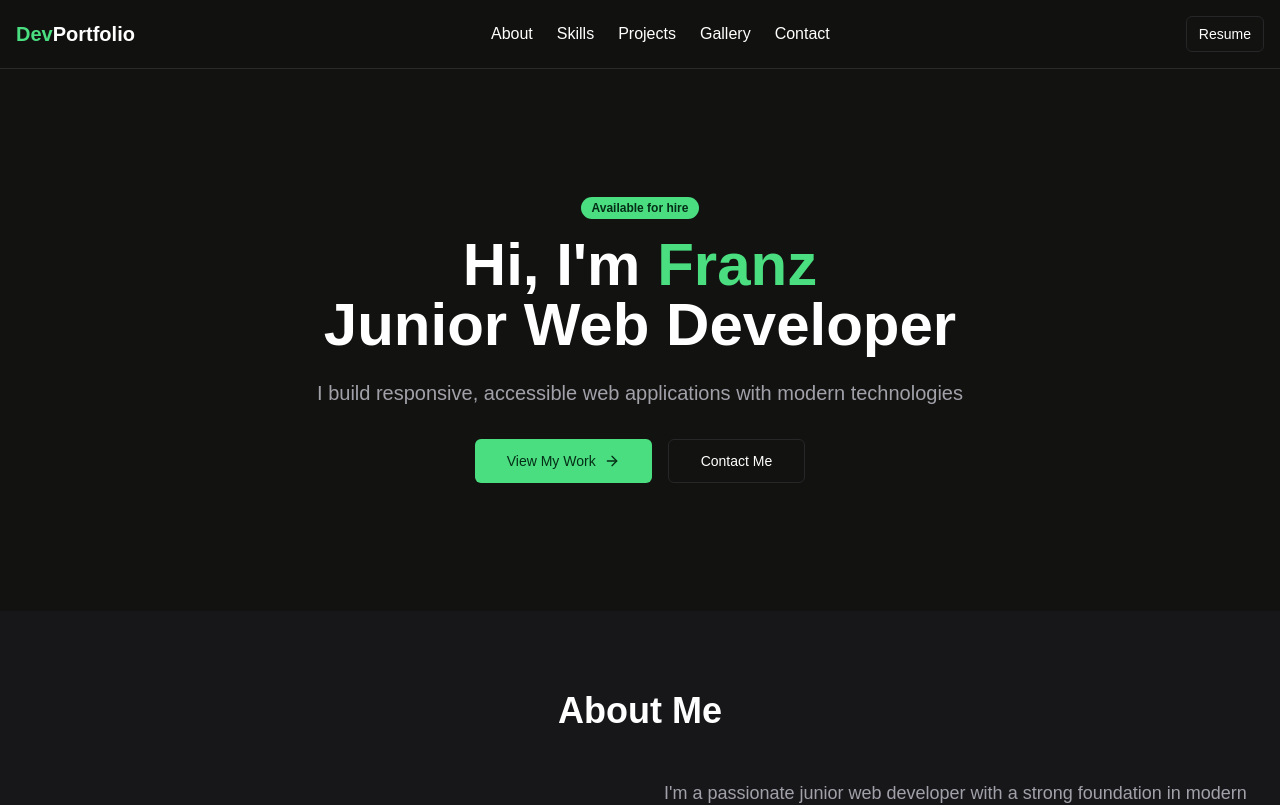
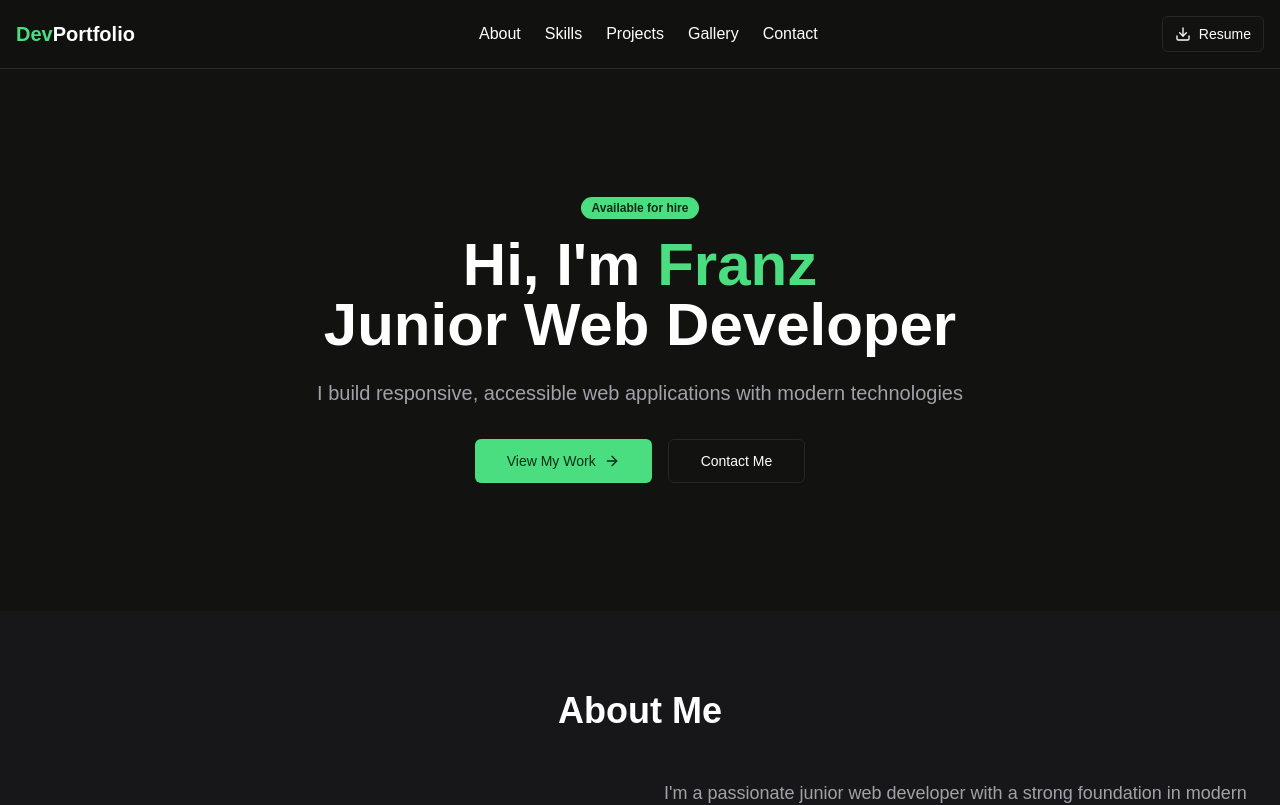
Before and after one commit to franz9113/myportfolio, a Next.js app: page / in a window 1280 px wide. Shown: the top 805 px of the page. Built offline with nearby package versions, Linux system fonts and the light colour scheme; a web font is replaced by a local one.

Commit message:
add resume file

```diff
--- a/src/components/layout/header.tsx
+++ b/src/components/layout/header.tsx
@@ -3,15 +3,16 @@
 import { useEffect } from 'react';
 import Link from 'next/link';
 import { Button } from '@/components/ui/button';
+import { Download } from 'lucide-react';
 import { navLinks } from '@/data/portfolio-data';
 
 export function Header() {
-  // Handle smooth scrolling for navigation links
+  // smooth scrolling for nav links
   useEffect(() => {
     const handleNavClick = (e: MouseEvent) => {
       const target = e.target as HTMLElement;
 
-      // Check if the clicked element is a navigation link
+      // Check if the clicked element is a nav link
       if (
         target.tagName === 'A' &&
         target.getAttribute('href')?.startsWith('#')
@@ -55,8 +56,16 @@ export function Header() {
             </Link>
           ))}
         </nav>
-        <Button variant='outline' size='sm' className='hidden md:flex'>
-          Resume
+        <Button
+          variant='outline'
+          size='sm'
+          className='hidden md:flex items-center gap-2'
+          asChild
+        >
+          <a href='/Franz_Resume.pdf' download='Franz_Josef_Siblos_Resume.pdf'>
+            <Download className='h-4 w-4' />
+            Resume
+          </a>
         </Button>
       </div>
     </header>
```
Also changed, not shown: 1 other file (tests, documents, lock files or other folders).
